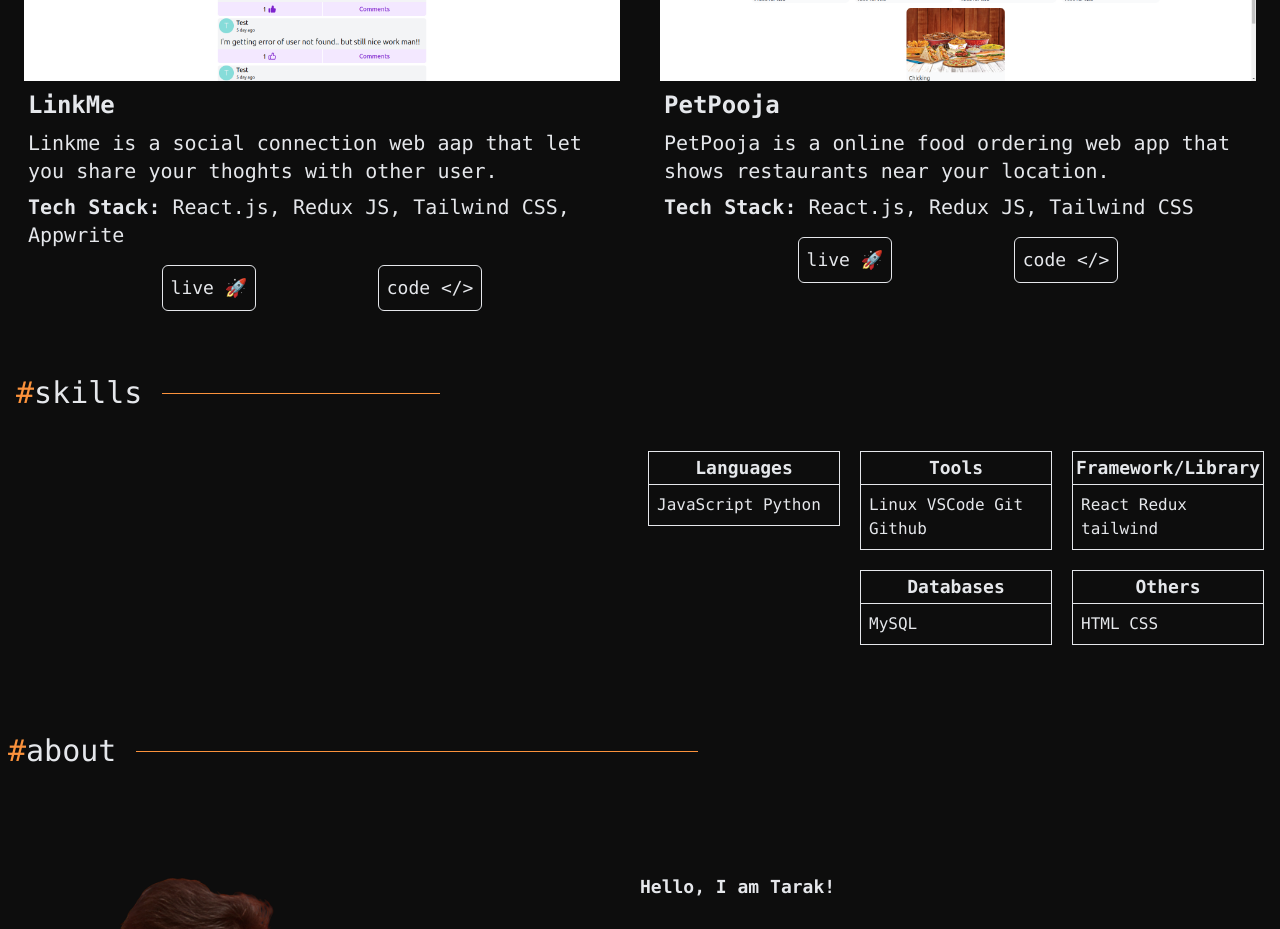
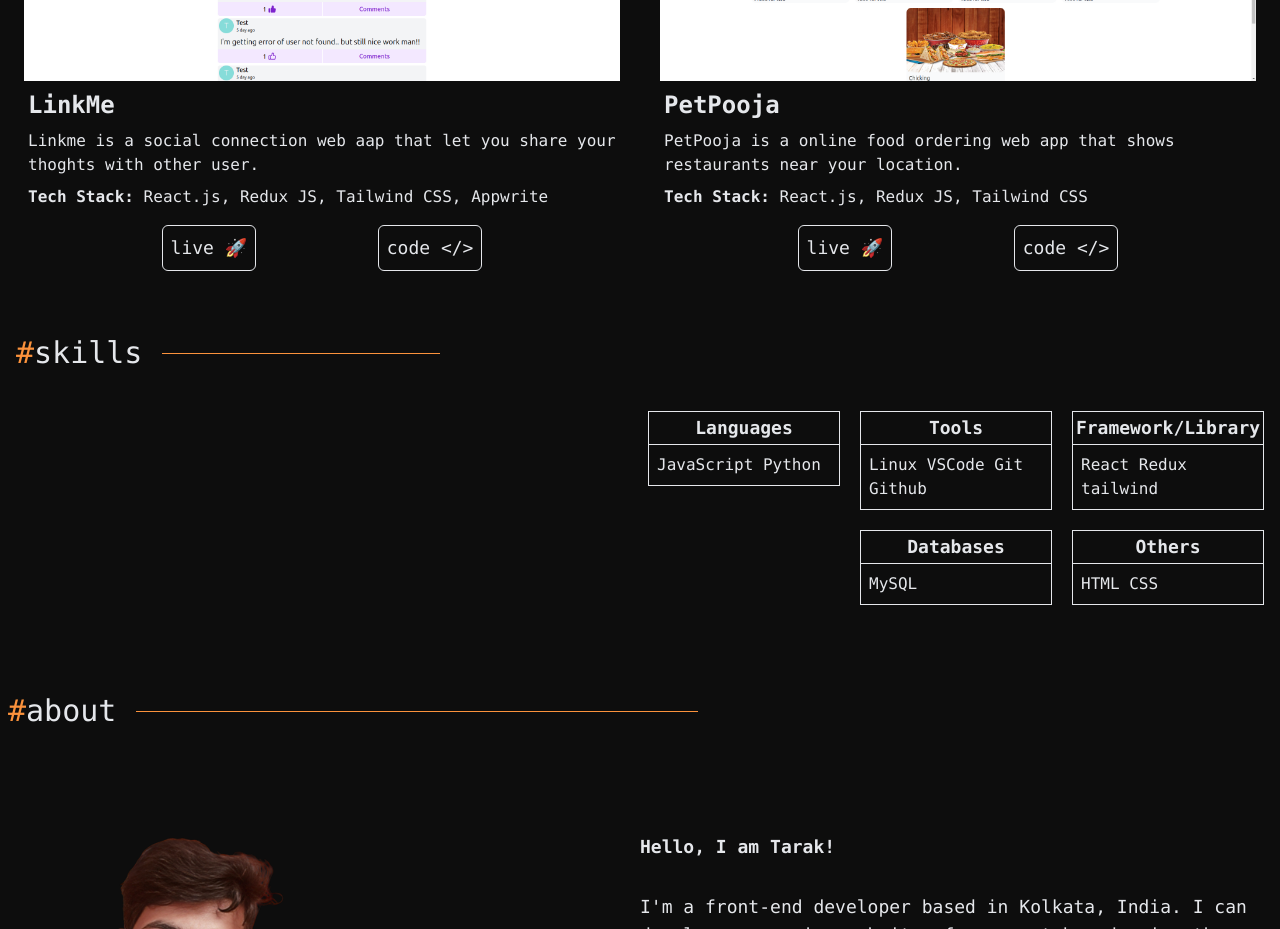
Before and after one commit to taraksh01/portfolio, a React (Vite) app: page / in a window 1280 px wide. Shown: the part 780-1709 px from the top of the page. Built offline with nearby package versions, Linux system fonts and the light colour scheme.

Commit message:
Set font size for description and tech stack to base

```diff
--- a/src/Components/SingleProject.js
+++ b/src/Components/SingleProject.js
@@ -15,8 +15,8 @@ const Project = ({
       </div>
       <div>
         <p className="text-2xl font-semibold px-1 my-2">{projectName}</p>
-        <p className="mx-1 my-2 text-xl">{description}</p>
-        <p className="mx-1 my-2 text-xl">
+        <p className="mx-1 my-2">{description}</p>
+        <p className="mx-1 my-2">
           <span className="font-bold">Tech Stack:</span> {techStack?.join(", ")}
         </p>
         <div className="flex justify-evenly items-center m-4">
```
